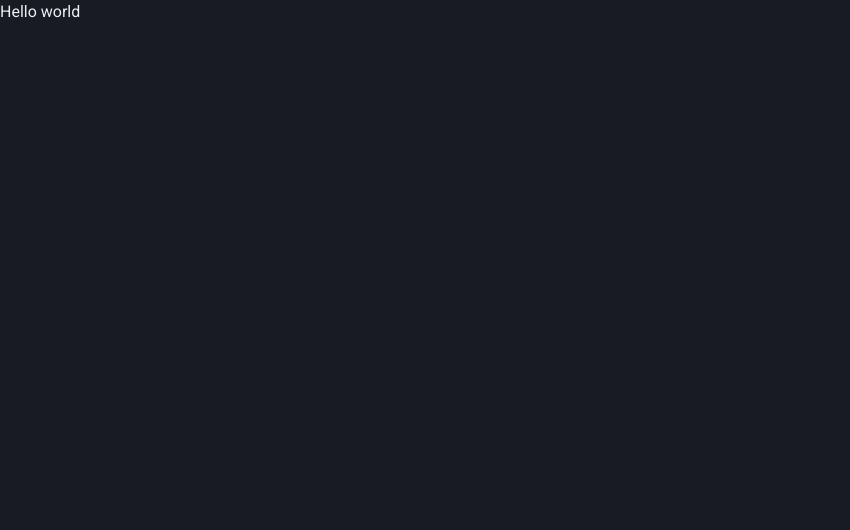
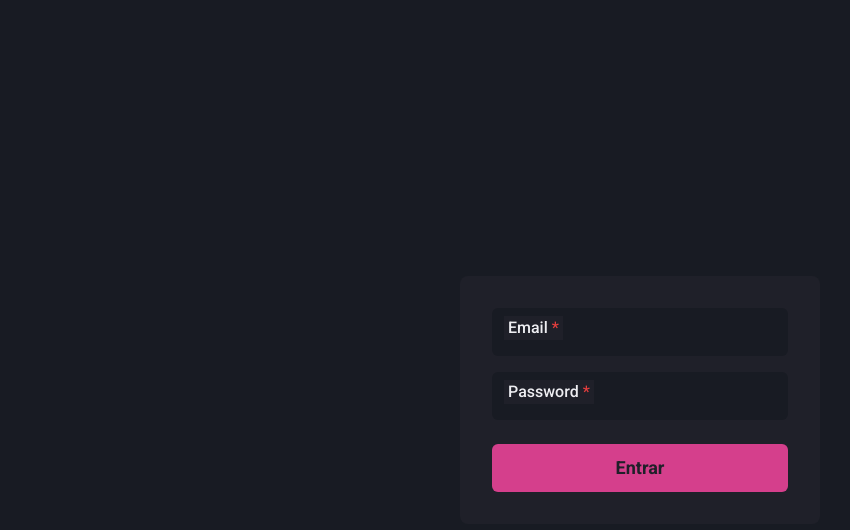
Before and after one commit to kevinmcruzp/dashadmin, a Next.js app: page / in a window 1280 px wide. Shown: the top 530 px of the page, without its empty margins (0-850 px from the left). Built offline with nearby package versions, Linux system fonts and the light colour scheme.

Commit message:
Pagina de SignIn com componente Input

```diff
--- /dev/null
+++ b/src/components/Form/Input.tsx
@@ -0,0 +1,31 @@
+import {
+  FormControl,
+  FormLabel,
+  Input as InputChakra,
+  InputProps as InputPropsChakra,
+} from "@chakra-ui/react";
+
+interface InputProps extends InputPropsChakra {
+  idName: string;
+  label?: string;
+}
+
+export function Input({ idName, label, ...rest }: InputProps) {
+  return (
+    <FormControl variant="floating" id={idName} isRequired>
+      <InputChakra
+        name={idName}
+        focusBorderColor="pink.500"
+        bgColor="gray.900"
+        variant="filled"
+        _hover={{
+          bgColor: "gray.900",
+        }}
+        size="lg"
+        placeholder=" "
+        {...rest}
+      />
+      {!!label && <FormLabel>{label}</FormLabel>}
+    </FormControl>
+  );
+}
--- a/src/pages/index.tsx
+++ b/src/pages/index.tsx
@@ -1,3 +1,35 @@
-export default function Home() {
-  return <h1>Hello world</h1>;
+import { Button, Flex, Stack } from "@chakra-ui/react";
+import { Input } from "../components/Form/Input";
+
+export default function SignIn() {
+  return (
+    <Flex w="100vw" h="100vh" alignItems="center" justifyContent="center">
+      <Flex
+        as="form"
+        w="100%"
+        maxW={360}
+        bg="gray.800"
+        p="8"
+        borderRadius={8}
+        flexDir="column"
+      >
+        <Stack spacing="4">
+          <Input idName="email" type="email" label="Email" />
+          <Input idName="password" type="password" label="Password" />
+        </Stack>
+
+        <Button
+          type="submit"
+          mt="6"
+          bg="pink.500"
+          _hover={{
+            bgColor: "pink.400",
+          }}
+          size="lg"
+        >
+          Entrar
+        </Button>
+      </Flex>
+    </Flex>
+  );
 }
--- a/src/styles/theme.ts
+++ b/src/styles/theme.ts
@@ -1,4 +1,8 @@
 import { extendTheme } from "@chakra-ui/react";
+
+const activeLabelStyles = {
+  transform: "scale(0.85) translateY(-24px)",
+};
 
 export const theme = extendTheme({
   colors: {
@@ -27,4 +31,35 @@ export const theme = extendTheme({
       },
     },
   },
+  components: {
+    Form: {
+      variants: {
+        floating: {
+          container: {
+            _focusWithin: {
+              label: {
+                ...activeLabelStyles,
+              },
+            },
+            "input:not(:placeholder-shown) + label, .chakra-select__wrapper + label, textarea:not(:placeholder-shown) ~ label":
+              {
+                ...activeLabelStyles,
+              },
+            label: {
+              top: 0,
+              left: 0,
+              zIndex: 2,
+              position: "absolute",
+              backgroundColor: "gray.800",
+              pointerEvents: "none",
+              mx: 3,
+              px: 1,
+              my: 2,
+              transformOrigin: "left top",
+            },
+          },
+        },
+      },
+    },
+  },
 });
```
